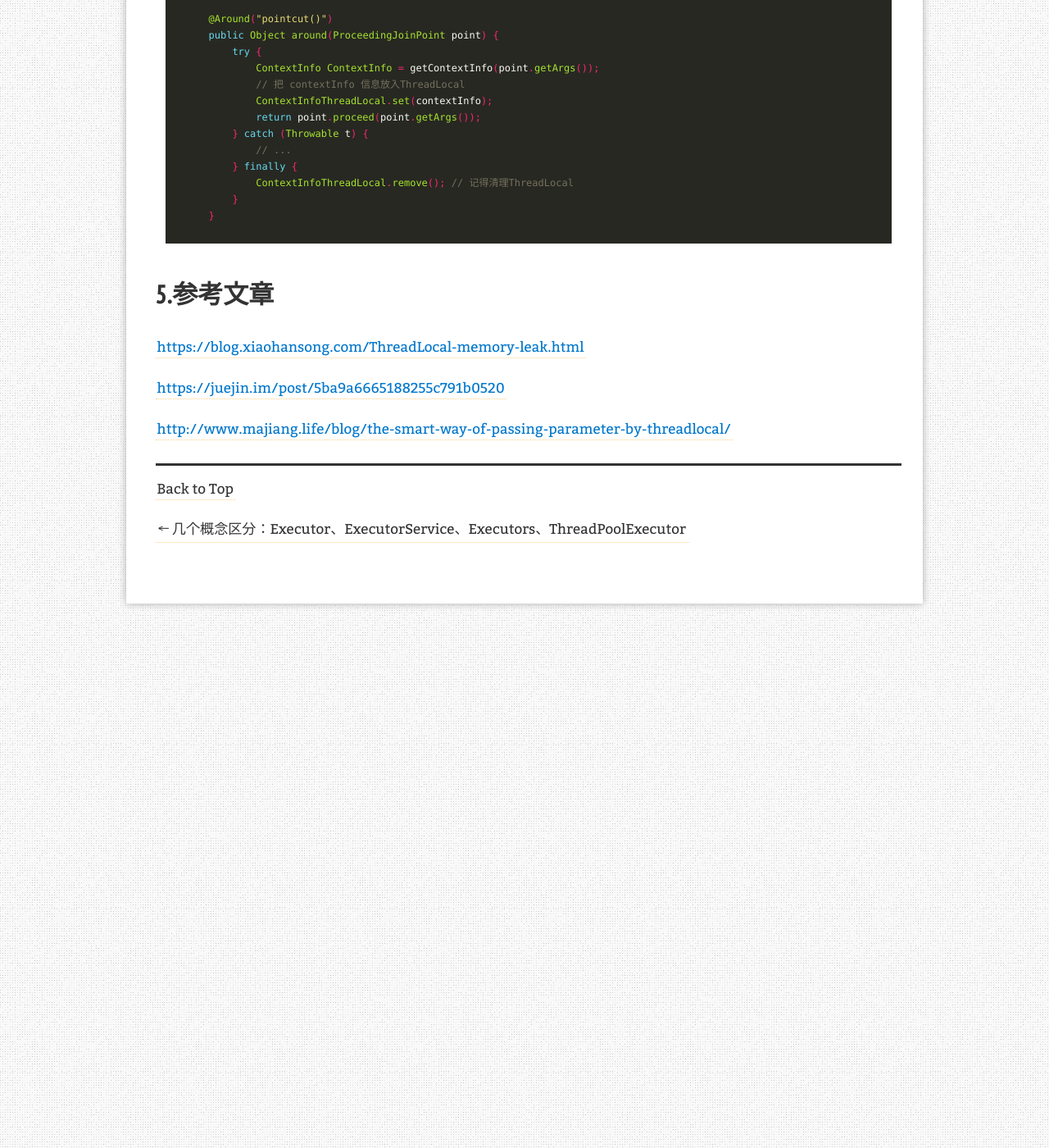
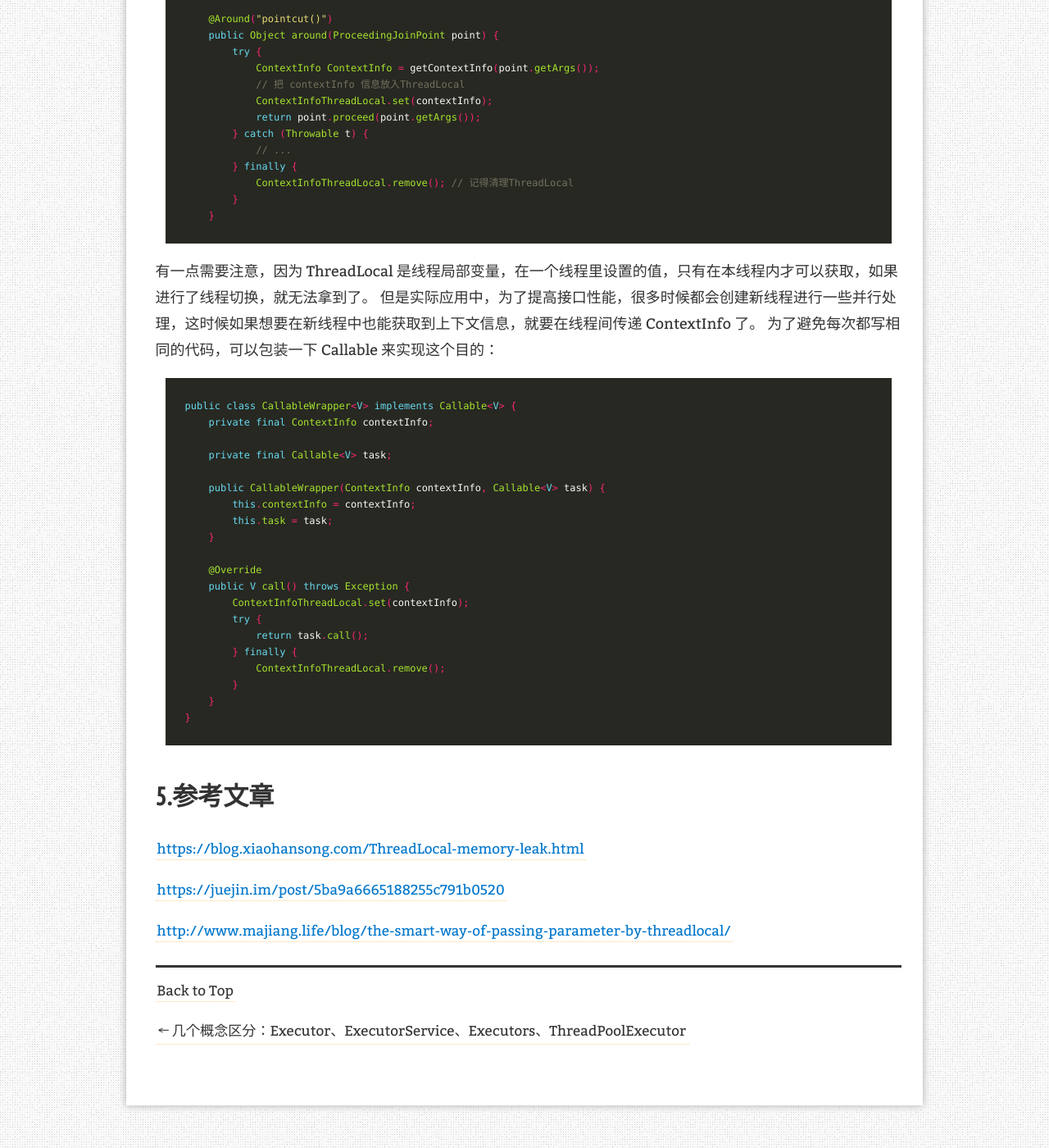
Before and after one commit to MuyiG/muyig.github.io, a Jekyll site: the page built from _posts/2019-05-24-ThreadLocal.md, in a window 1280 px wide and 1400 px high, scrolled down 5892 px. Shown: the whole window at 82% size. Built offline with Jekyll 4.4.1, drawn with Linux system fonts in a browser that asks for light colours; nearby versions of some CDN libraries; comment, search, counter and statistics services are not loaded.

Commit message:
CallableWrapper

````diff
--- a/_posts/2019-05-24-ThreadLocal.md
+++ b/_posts/2019-05-24-ThreadLocal.md
@@ -221,6 +221,31 @@ public class ContextInfoThreadLocal {
     }
 ```
 
+有一点需要注意，因为 ThreadLocal 是线程局部变量，在一个线程里设置的值，只有在本线程内才可以获取，如果进行了线程切换，就无法拿到了。
+但是实际应用中，为了提高接口性能，很多时候都会创建新线程进行一些并行处理，这时候如果想要在新线程中也能获取到上下文信息，就要在线程间传递 ContextInfo 了。
+为了避免每次都写相同的代码，可以包装一下 Callable 来实现这个目的：
+```java
+public class CallableWrapper<V> implements Callable<V> {
+    private final ContextInfo contextInfo;
+
+    private final Callable<V> task;
+
+    public CallableWrapper(ContextInfo contextInfo, Callable<V> task) {
+        this.contextInfo = contextInfo;
+        this.task = task;
+    }
+
+    @Override
+    public V call() throws Exception {
+        ContextInfoThreadLocal.set(contextInfo);
+        try {
+            return task.call();
+        } finally {
+            ContextInfoThreadLocal.remove();
+        }
+    }
+}
+```
 
 # 5.参考文章
 
````
